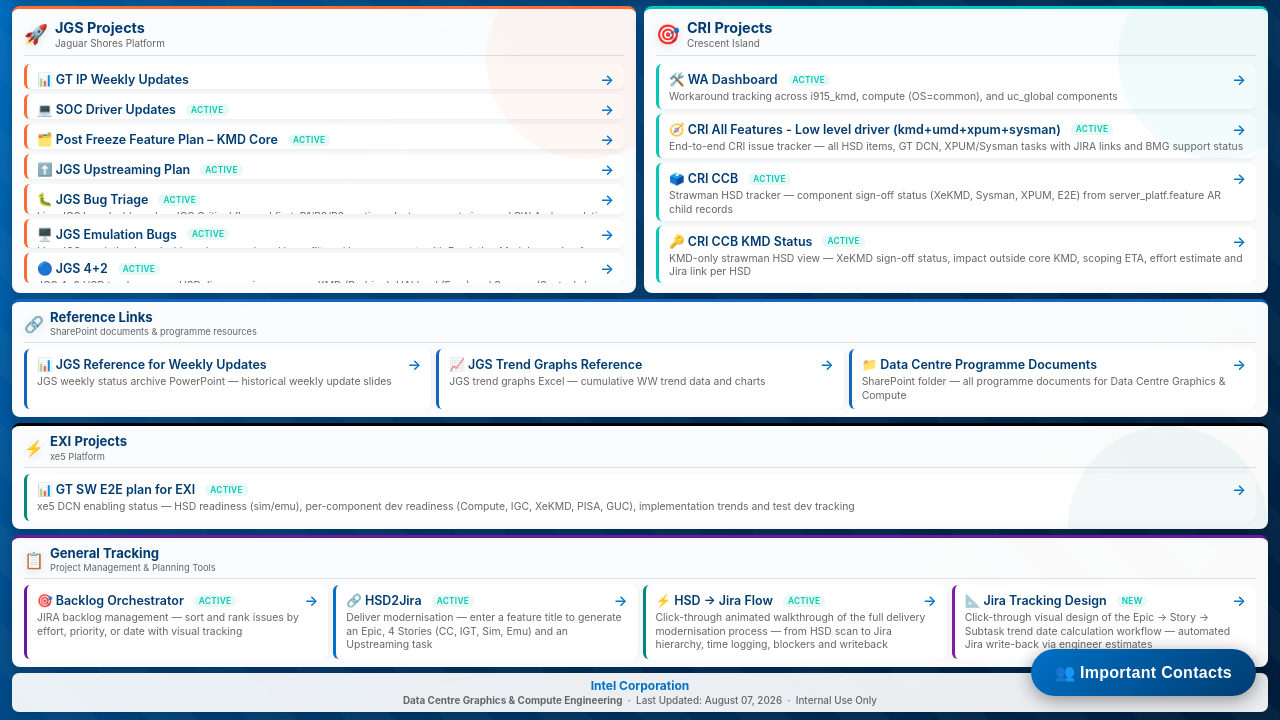
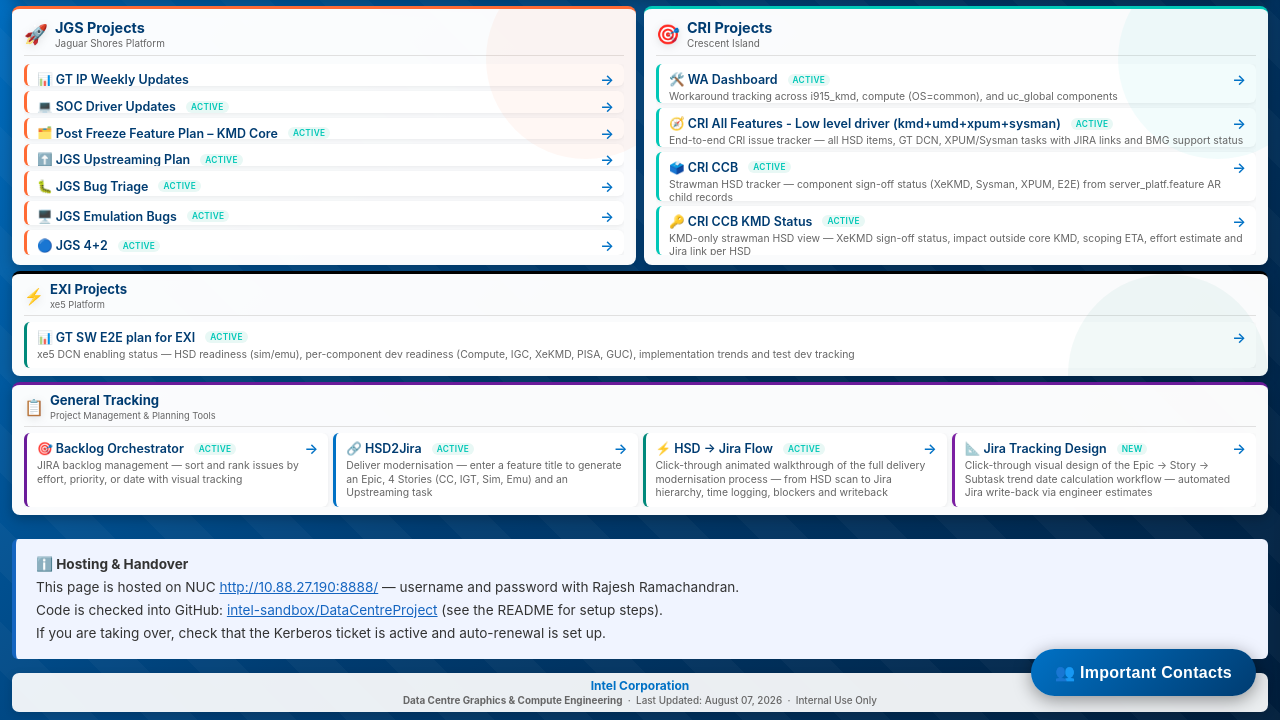
Before and after one commit to vwattal/Data-Centre-Projects, a Flask app: page / in a window 1280 px wide. Shown: the part 80-800 px from the top of the page. Run offline with Flask 3, Linux system fonts and the light colour scheme; parts of the project's set-up code (start-up, migrations or seed data) failed here and were passed over.

Commit message:
Add hosting and handover notice above footer

```diff
--- a/templates/index.html
+++ b/templates/index.html
@@ -635,33 +635,6 @@
             </div>
         </div>
 
-        <!-- Reference Links row -->
-        <div class="middle-row">
-            <div class="division compact" style="border-top-color: #1565c0;">
-                <div class="division-header">
-                    <div class="division-icon">🔗</div>
-                    <div>
-                        <div class="division-title">Reference Links</div>
-                        <div class="division-subtitle">SharePoint documents &amp; programme resources</div>
-                    </div>
-                </div>
-                <div class="project-links">
-                    <a href="https://intel.sharepoint.com/:p:/r/sites/VTTSWSOSGC/_layouts/15/Doc.aspx?sourcedoc=%7BE7202CD9-2E09-4778-A732-41D9AE9563A3%7D&file=JGS%20%20Weekly%20Status%20Archive.pptx&action=edit&mobileredirect=true" class="project-card" target="_blank" style="border-left-color: #1565c0;">
-                        <h3>📊 JGS Reference for Weekly Updates <span class="arrow">→</span></h3>
-                        <p>JGS weekly status archive PowerPoint — historical weekly update slides</p>
-                    </a>
-                    <a href="https://intel.sharepoint.com/:x:/r/sites/VTTSWSOSGC/_layouts/15/Doc.aspx?sourcedoc=%7B3883ad68-75a2-4ba1-8042-05562a975bf5%7D&action=edit&wdenableroaming=1" class="project-card" target="_blank" style="border-left-color: #1565c0;">
-                        <h3>📈 JGS Trend Graphs Reference <span class="arrow">→</span></h3>
-                        <p>JGS trend graphs Excel — cumulative WW trend data and charts</p>
-                    </a>
-                    <a href="https://intel.sharepoint.com/sites/VTTSWSOSGC/Shared%20Documents/Forms/AllItems.aspx?id=%2Fsites%2FVTTSWSOSGC%2FShared%20Documents%2FPrograms&viewid=1d4ad2b1%2D59f2%2D46c3%2D9f16%2Df84ed2daf95c&CID=b805e45a%2D259d%2D4140%2Da861%2Da6a06a4952dc&FolderCTID=0x012000AB360C750241864B8E3C6BE2C3C82116" class="project-card" target="_blank" style="border-left-color: #1565c0;">
-                        <h3>📁 Data Centre Programme Documents <span class="arrow">→</span></h3>
-                        <p>SharePoint folder — all programme documents for Data Centre Graphics &amp; Compute</p>
-                    </a>
-                </div>
-            </div>
-        </div>
-
         <!-- Middle row: EXI full width -->
         <div class="middle-row">
             <div class="division compact exi-section">
@@ -734,6 +707,13 @@
                     </a>
                 </div>
             </div>
+        </div>
+
+        <div style="margin: 18px 0 8px 0; padding: 14px 20px; background: #f0f4ff; border-left: 4px solid #1565c0; border-radius: 6px; font-size: 0.85rem; color: #333; line-height: 1.7;">
+            <strong>ℹ️ Hosting &amp; Handover</strong><br>
+            This page is hosted on NUC <a href="http://10.88.27.190:8888/" style="color:#1565c0;">http://10.88.27.190:8888/</a> — username and password with Rajesh Ramachandran.<br>
+            Code is checked into GitHub: <a href="https://github.com/intel-sandbox/DataCentreProject" style="color:#1565c0;">intel-sandbox/DataCentreProject</a> (see the README for setup steps).<br>
+            If you are taking over, check that the Kerberos ticket is active and auto-renewal is set up.
         </div>
 
         <div class="footer">
```
